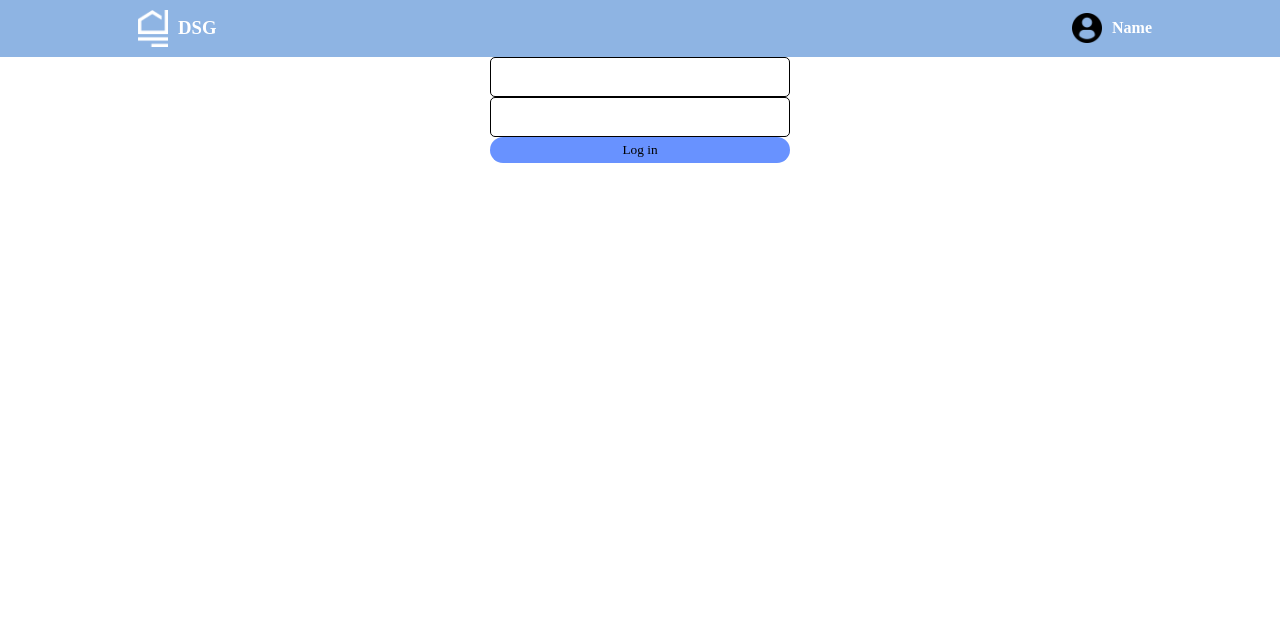
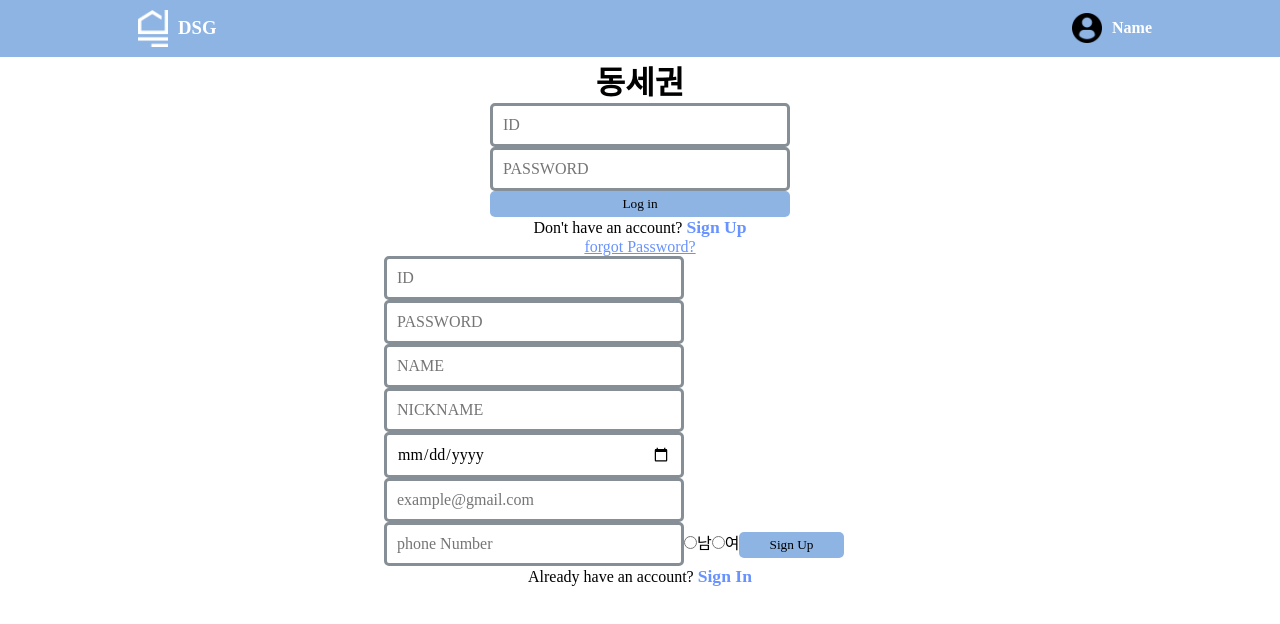
Before and after one commit to sgdevcamp2022/topangyo, a React (Create React App) app in the folder client/: page / in a window 1280 px wide. Shown: the top 624 px of the page. Built offline with nearby package versions, Linux system fonts and the light colour scheme; a web font is replaced by a local one.

Commit message:
feat:addSignUP

```diff
--- a/client/src/Routes.js
+++ b/client/src/Routes.js
@@ -11,7 +11,7 @@ const Routes = () => {
     <div>
       {/*<AccountPage/>*/}
       <SignInPage/>
-      {/* <SignUpPage/> */}
+      <SignUpPage/>
       {/* <UserPage/> */}
       {/* <ChangeAccountPage/> */}
     </div>
--- a/client/src/components/SignInPage/SignInForm.js
+++ b/client/src/components/SignInPage/SignInForm.js
@@ -4,15 +4,20 @@ const SignInForm = () => {
 
     const handleSubmit = (e) => {
         e.preventDefault();
-        console.log('제출 완료!');
+        console.log('로그인 제출 완료!');
     }
 
     return (
-        <form className="login-box" onSubmit={handleSubmit}>
-            <input className="input-box" name="id" type="text" required minLength={4} maxLength={30}/>
-            <input className="input-box" name="password" type="password" required minLength={4} maxLength={30}/>
-            <button type='submit'>Log in</button>
-        </form>
+        <>
+            <h1>동세권</h1>
+            <form className="login-box" onSubmit={handleSubmit}>
+                <input className="input-box" name="id" type="text" required minLength={4} maxLength={30} placeholder = "ID"/>
+                <input className="input-box" name="password" type="password" required minLength={4} maxLength={30} placeholder = "PASSWORD"/>
+                <button type='submit'>Log in</button>
+            </form>
+            <p className = "signUpText">Don't have an account? <span className = "signUpWord">Sign Up</span></p>
+            <p className = "forgotPassWordText">forgot Password?</p>
+        </>
     )
 }
 
--- a/client/src/components/SignUpPage/SignUpForm.js
+++ b/client/src/components/SignUpPage/SignUpForm.js
@@ -0,0 +1,27 @@
+const SignUpForm = () => {
+
+    const handleSubmit = (e) => {
+        e.preventDefault();
+        console.log('회원가입 제출 완료!');
+    }
+
+	return(
+        <>
+            <form className="signUp-box" onSubmit={handleSubmit}>
+                <input className="input-box" name="id" type="text" required minLength={4} maxLength={30} placeholder = "ID"/>
+                <input className="input-box" name="password" type="password" required minLength={4} maxLength={30} placeholder = "PASSWORD"/>
+                <input className="input-box" name="name" type="text" required minLength={4} maxLength={10} placeholder = "NAME"/>
+                <input className="input-box" name="nickname" type="text" required minLength={4} maxLength={10} placeholder = "NICKNAME"/>
+                <input className="input-box" name="birth" type="date"/>
+                <input className="input-box" name="email" type="email"  placeholder="example@gmail.com" required/>
+                <input className="input-box" name ="phone" type = "number" placeholder="phone Number"/>
+                <input type='radio' name='gender' value='1' />남
+                <input type='radio' name='gender' value='2' />여
+                <button type='submit'>Sign Up</button>
+            </form>
+            <p className = "signUpText">Already have an account? <span className = "signUpWord">Sign In</span></p>
+        </>
+    );
+}
+
+export default SignUpForm;
--- a/client/src/pages/SignUpPage.js
+++ b/client/src/pages/SignUpPage.js
@@ -1,9 +1,10 @@
+import SignUpForm from "../components/SignUpPage/SignUpForm";
 
 
 export function SignUpPage() {
     return(
-        <div>
-            회원가입 페이지
+        <div className="container-col align-center">
+           <SignUpForm></SignUpForm>
         </div>
     );
 }
--- a/client/src/styles/SignInPage.scss
+++ b/client/src/styles/SignInPage.scss
@@ -5,8 +5,23 @@
 
 .input-box {
     padding: 10px;
-    font-size: 16px;
+    font-size: 1rem;
     width: 300px;
-    border: 0.5px solid black;
+    border: 3px solid #868e96;
     border-radius: 5px;
 }
+
+.signUpText {
+    font-size: 1rem;
+}
+
+.signUpWord {
+    color :  #6892FF;
+    font-size: 1.1rem;
+    font-weight: bolder;
+}
+
+.forgotPassWordText {
+    color:  #6892FF;
+    text-decoration : underline;
+}
--- a/client/src/styles/_normalize.scss
+++ b/client/src/styles/_normalize.scss
@@ -21,11 +21,11 @@
 
 button {
     padding: 5px 30px;
-    background-color: #6892FF;
-    border-radius: 15px;
+    background-color: #8EB4E3;
+    border-radius: 5px;
     transition: all 0.3s ease 0s;
 }
 
 button:hover {
-    background-color: #2762ab;
+    background-color: #6892FF;
 }
```
